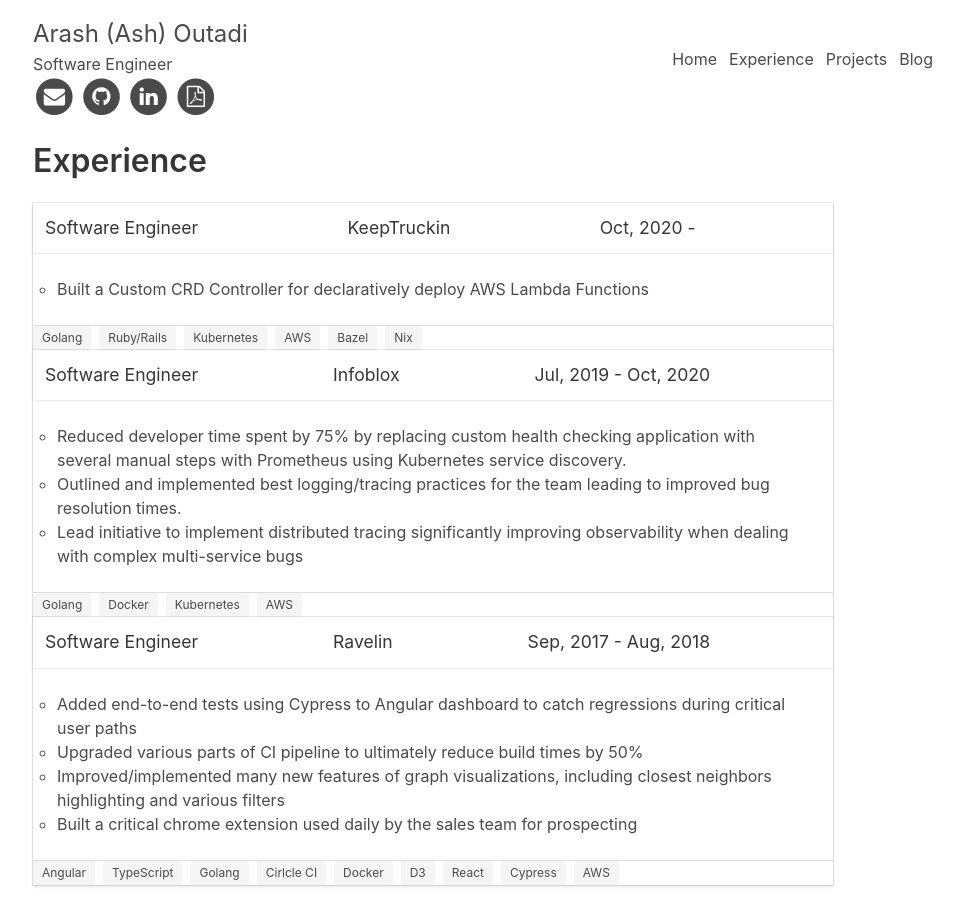
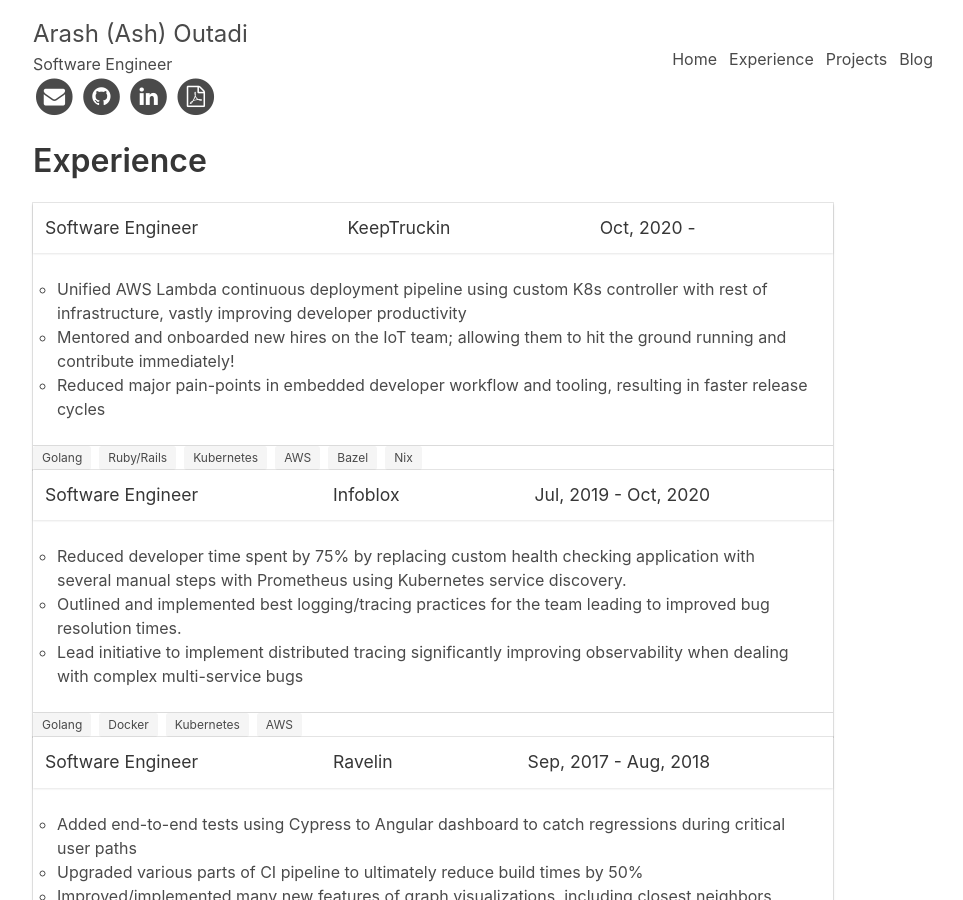
Before and after one commit to arashout/arashout.site, a Jekyll site: the page built from index.html, in a window 1280 px wide and 900 px high. Shown: the whole window, without its empty margins (157-1120 px from the left). Built offline with Jekyll 4.4.1, drawn with Linux system fonts in a browser that asks for light colours.

Commit message:
Add bullet points to resume

```diff
--- a/_data/resume.yaml
+++ b/_data/resume.yaml
@@ -54,7 +54,9 @@
     summary: >-
       Building and maintaining Go services powering Bloxone DDI services.
     highlights:
-      - Built a Custom CRD Controller for declaratively deploy AWS Lambda Functions
+      - Unified AWS Lambda continuous deployment pipeline using custom K8s controller with rest of infrastructure, vastly improving developer productivity
+      - Mentored and onboarded new hires on the IoT team; allowing them to hit the ground running and contribute immediately!
+      - Reduced major pain-points in embedded developer workflow and tooling, resulting in faster release cycles
     technologies:
       - Golang
       - Ruby/Rails
```
